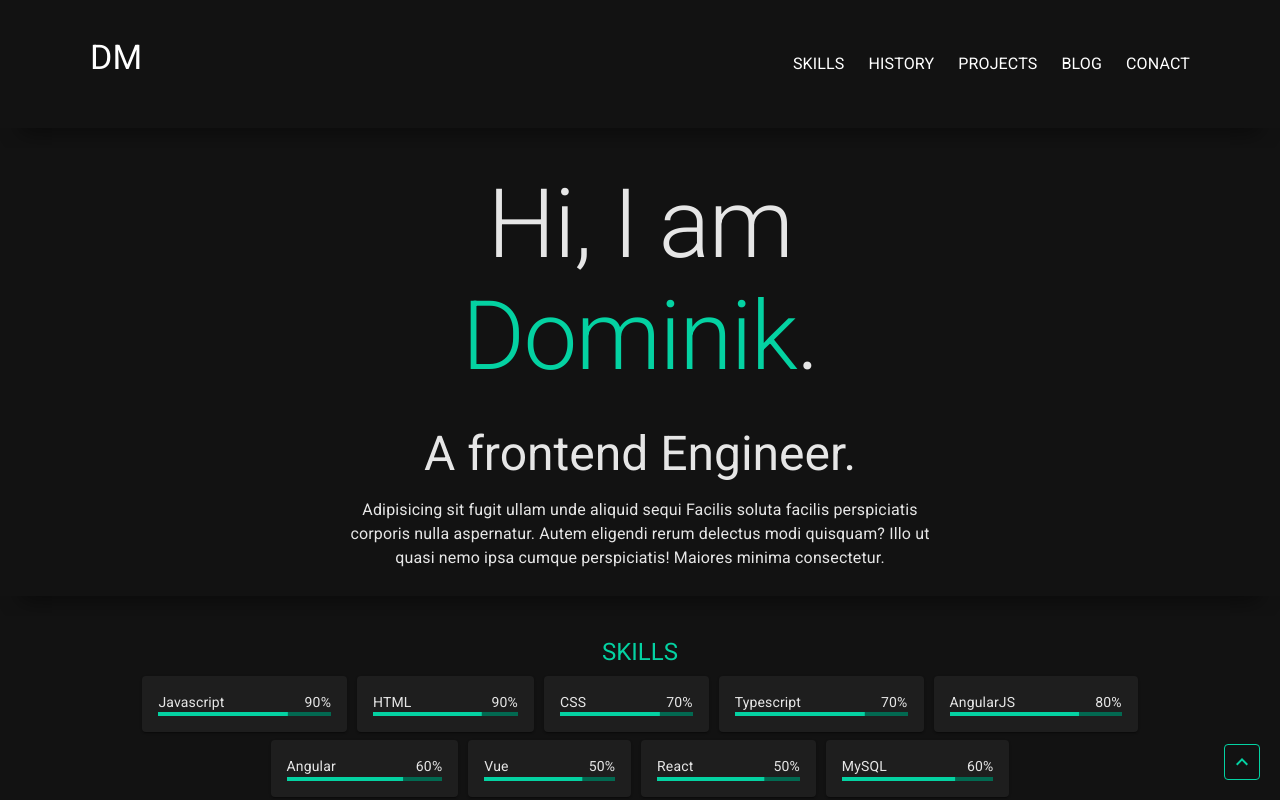
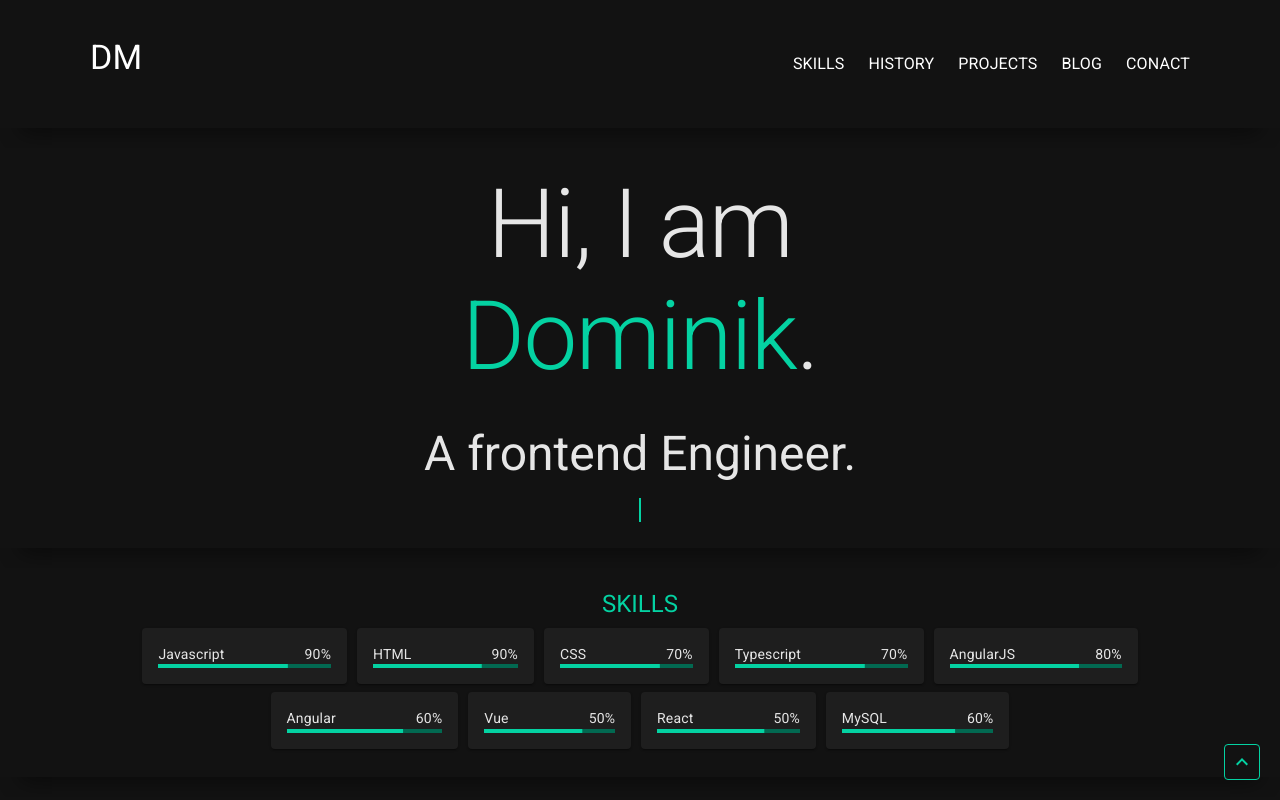
Before and after one commit to DominikMikes/portfolio, a React (Create React App) app: page / in a window 1280 px wide. Shown: the top 800 px of the page. Built offline with nearby package versions, Linux system fonts and the light colour scheme.

Commit message:
typewriter header section

```diff
--- a/src/components/welcome/welcome.scss
+++ b/src/components/welcome/welcome.scss
@@ -1,4 +1,29 @@
+@import 'styles/colors';
+
 .welcome {
     max-width: 600px;
     margin: 0 auto;
+
+    .typewrite {
+        overflow: hidden;
+        border-right: .15em solid var(--clr-primary);
+        white-space: nowrap;
+        margin: 0 auto;
+        letter-spacing: .15em;
+        width: 0;
+
+        animation:
+          typing 3.5s steps(40, end),
+          blink-caret .75s step-end infinite;
+
+          @keyframes typing {
+            from { width: 0% }
+            to { width: 100% }
+          }
+
+          @keyframes blink-caret {
+            from, to { border-color: transparent }
+            50% { border-color: var(--clr-primary); }
+          }
+    }
 }
--- a/src/components/welcome/welcome.tsx
+++ b/src/components/welcome/welcome.tsx
@@ -14,7 +14,11 @@ export default class Welcome extends React.Component {
                             A frontend Engineer.
                         </Typography>
                         <Typography variant="body1" gutterBottom>
-                        Adipisicing sit fugit ullam unde aliquid sequi Facilis soluta facilis perspiciatis corporis nulla aspernatur. Autem eligendi rerum delectus modi quisquam? Illo ut quasi nemo ipsa cumque perspiciatis! Maiores minima consectetur.
+                            <div className="flex-box">
+                                {/* <div className="flex-element">{"<code>"} </div> */}
+                                <div className="typewrite"> I build software solutions. </div>
+                                {/* <div className="flex-element">{"<code>"} </div> */}
+                            </div>
                         </Typography>
                     </div>
                 </section>
```
